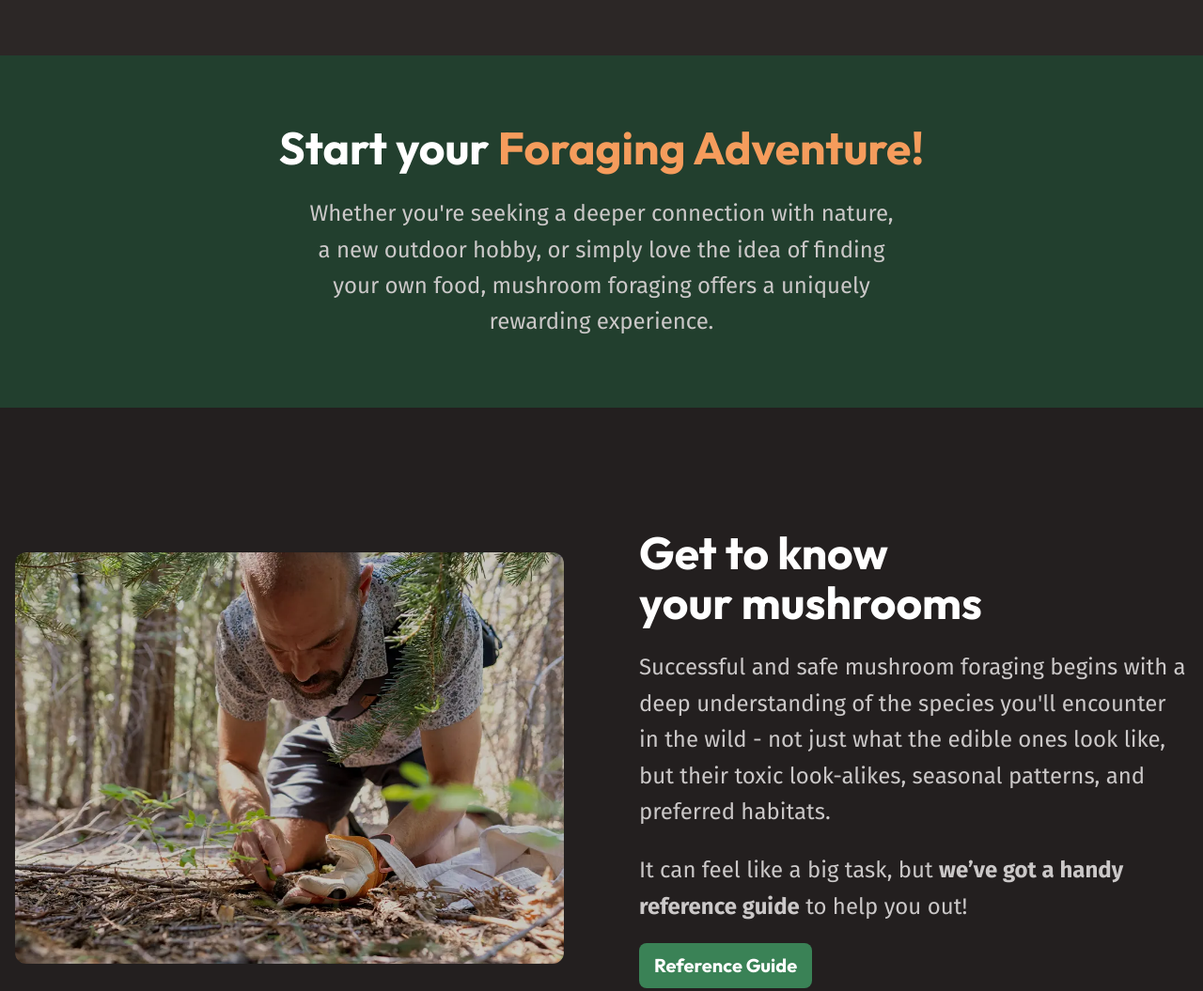
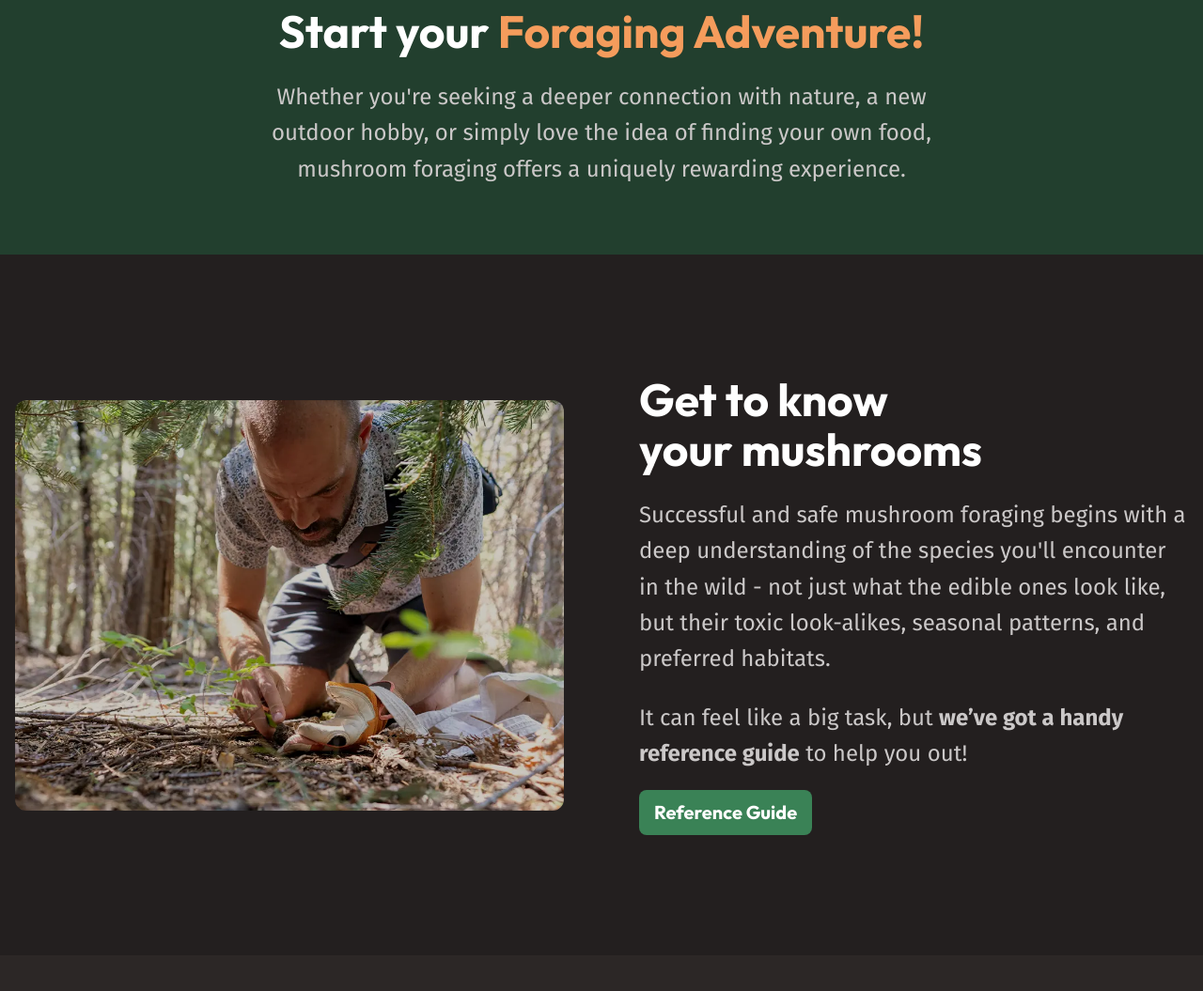
Before and after one commit to marinyordanov1/Shroomz, a plain HTML site: page index.html in a window 1280 px wide. Shown: the part 1716-2771 px from the top of the page at 94% size. Drawn offline with Linux system fonts and the light colour scheme.

```diff
--- a/index.css
+++ b/index.css
@@ -227,21 +227,22 @@
 
   .wrapper {
     --wrapper-max-width: 1130px;
+    --wrapper-padding: 1rem;
 
     max-width: var(--wrapper-max-width);
     margin-inline: auto;
-    padding-inline: 1rem;
+    padding-inline: var(--wrapper-padding);
 
-    /* resets to border-box (1130px + 2 * 1rem)*/
-    box-sizing: border-box;
+    /* helps to match the Figma file */
+    box-sizing: content-box;
+  }
 
-    &[data-width="narrow"] {
-      --wrapper-max-width: 720px;
-    }
+  .wrapper[data-width="narrow"] {
+    --wrapper-max-width: 720px;
+  }
 
-    &[data-width="wide"] {
-      --wrapper-max-width: 1330px;
-    }
+  .wrapper[data-width="wide"] {
+    --wrapper-max-width: 1330px;
   }
 }
 
```
Also changed, not shown: 1 other file.
